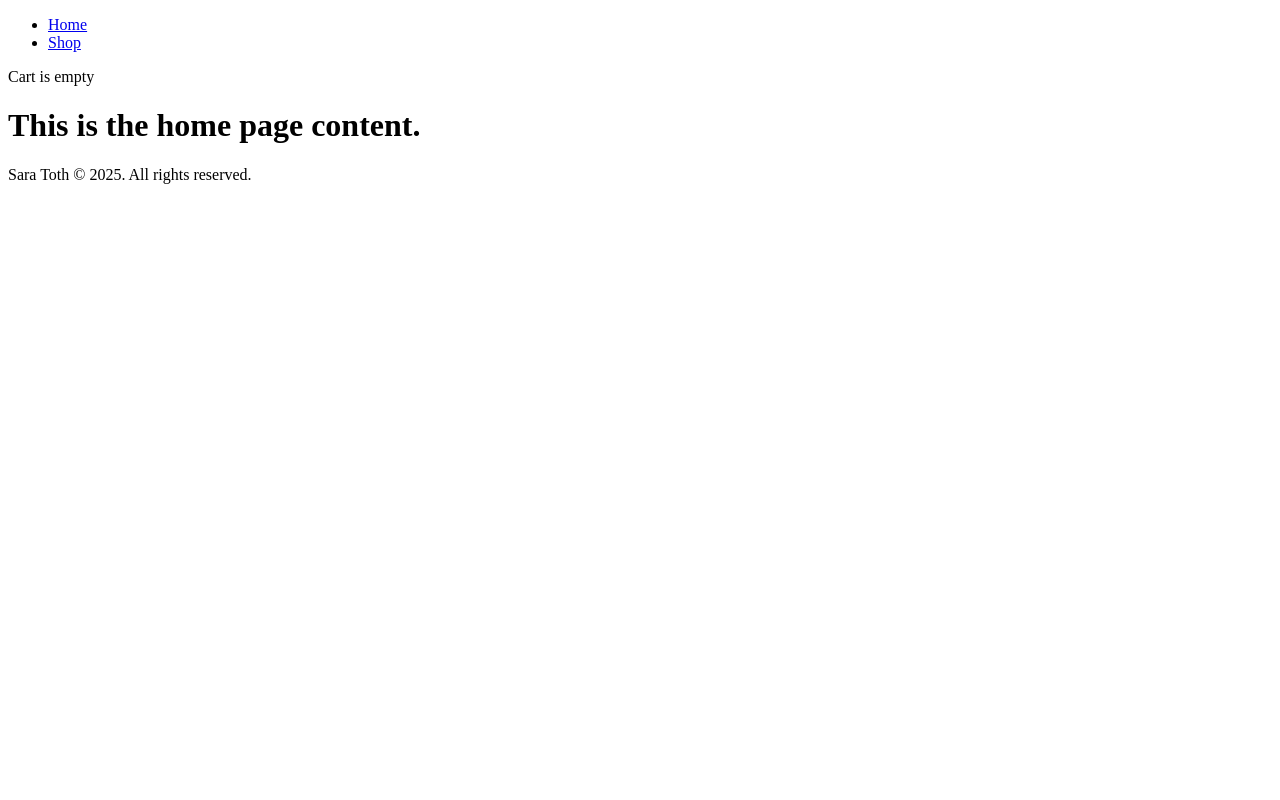
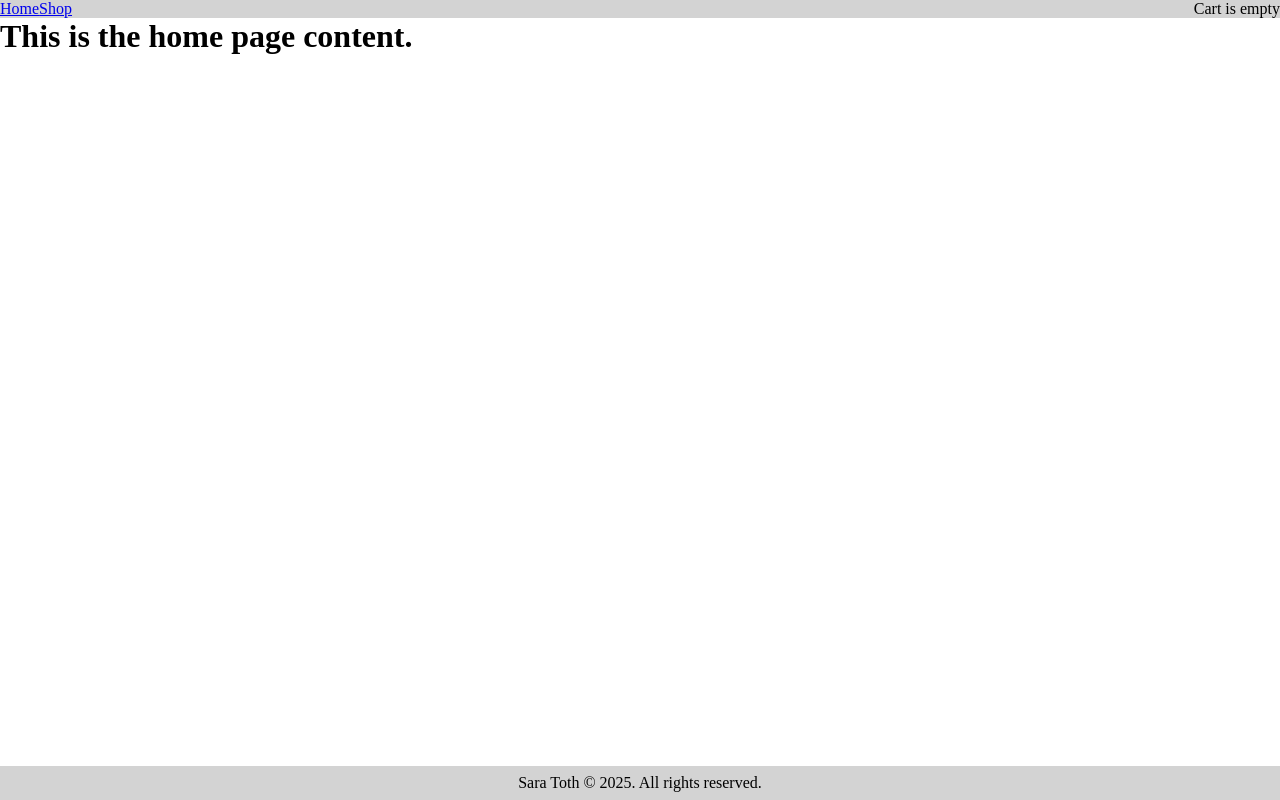
Before and after one commit to SaraToth/odin-react-shopping-cart, a React (Vite) app: page / in a window 1280 px wide. Built offline with nearby package versions, Linux system fonts and the light colour scheme.

Commit message:
Feat: Create basic universal styles for App

```diff
--- a/src/App.css
+++ b/src/App.css
@@ -0,0 +1,35 @@
+* {
+    margin: 0;
+    padding: 0;
+}
+
+#root {
+    display: flex;
+    flex-direction: column;
+    height: 100vh;
+}
+
+main {
+    flex: 1;
+}
+
+nav, footer {
+    background-color: lightgray;
+}
+
+nav {
+    display: flex;
+}
+
+nav ul {
+    flex: 1;
+    display: flex;
+    list-style-type: none;
+}
+
+footer {
+    display: flex;
+    justify-content: center;
+    align-items: center;
+    padding: 8px 0;
+}
```
